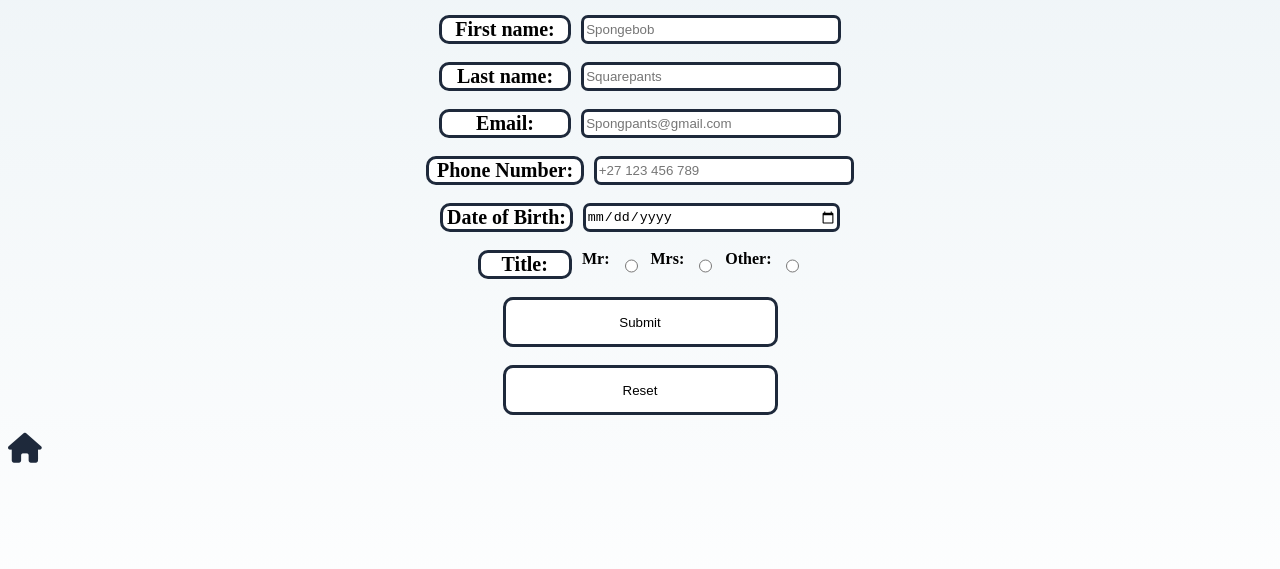
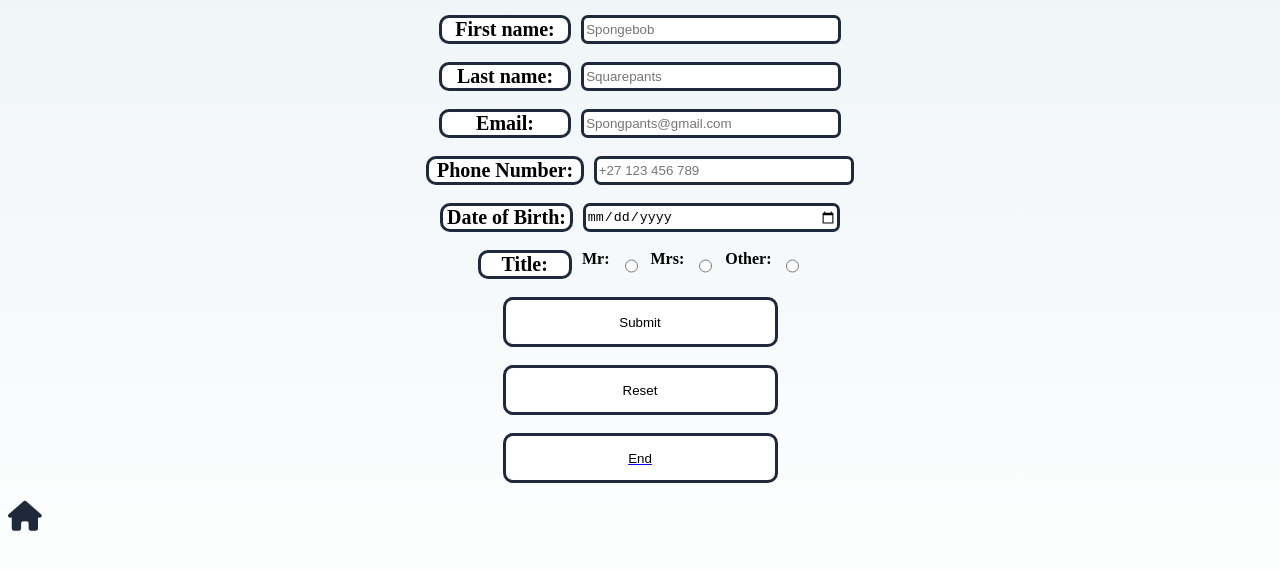
Before and after one commit to Shiprn/Webdite-Shishi, a plain HTML site: page forum.html in a window 1280 px wide. Shown: the part 105-674 px from the top of the page. Drawn offline with Linux system fonts and the light colour scheme.

Commit message:
Added the javasript to forum page and nesaccary things to save information

```diff
--- a/forum.html
+++ b/forum.html
@@ -49,16 +49,24 @@
    </div>
      <br>
    <div >
-     <input class="butt" type="submit">
+     <input class="butt" id="mysubmit" type="button" value="Submit">
    </div>
      <br>
     <div >
      <input class="butt" type="reset">
+    </div>
+    <br>
+    <div >
+      <a href="thanks.html">
+     <input class="butt"  type="button" value="End">
+      </a>
     </div>
   <br>
  <a class="home-link" href="index.html">
   <i class="fa-solid fa-house home"></i>
  </a>
 
+ <script src="script.js"></script>
+
 </body>
 </html>
```
